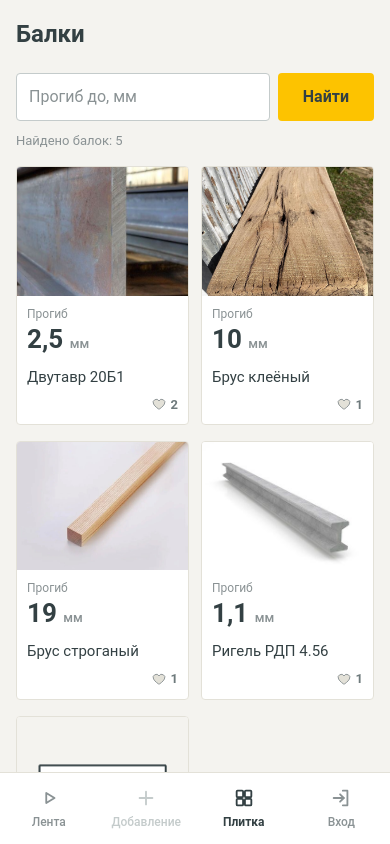
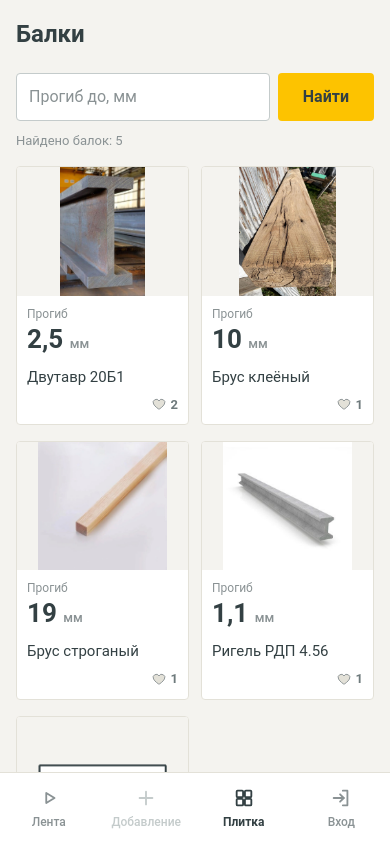
Before and after one commit to Maxutus/Beam-deflection-frontend, a React (Vite) app: page /beams/feed in a window 390 px wide. Both pictures are taken after a click on the button "Плитка". Built offline with nearby package versions, Linux system fonts and the light colour scheme; no server answers.

Commit message:
Keep beam photos fully visible in responsive tiles

```diff
--- a/src/components/BeamCard.css
+++ b/src/components/BeamCard.css
@@ -19,13 +19,13 @@
     flex: none;
     aspect-ratio: 4 / 3;
     overflow: hidden;
-    background: var(--lm-panel);
+    background: var(--lm-background);
 }
 
 .tile .tile__image {
     width: 100%;
     height: 100%;
-    object-fit: cover;
+    object-fit: contain;
     border-radius: 0;
 }
 
```
